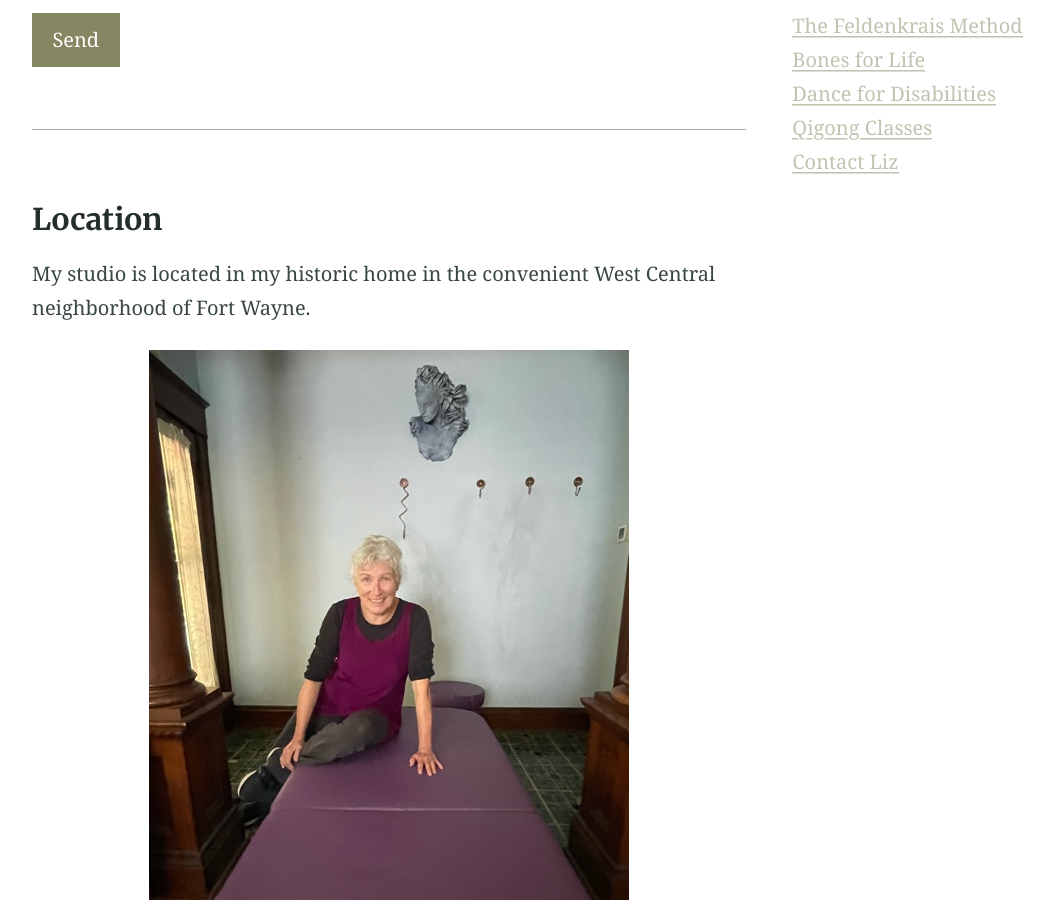
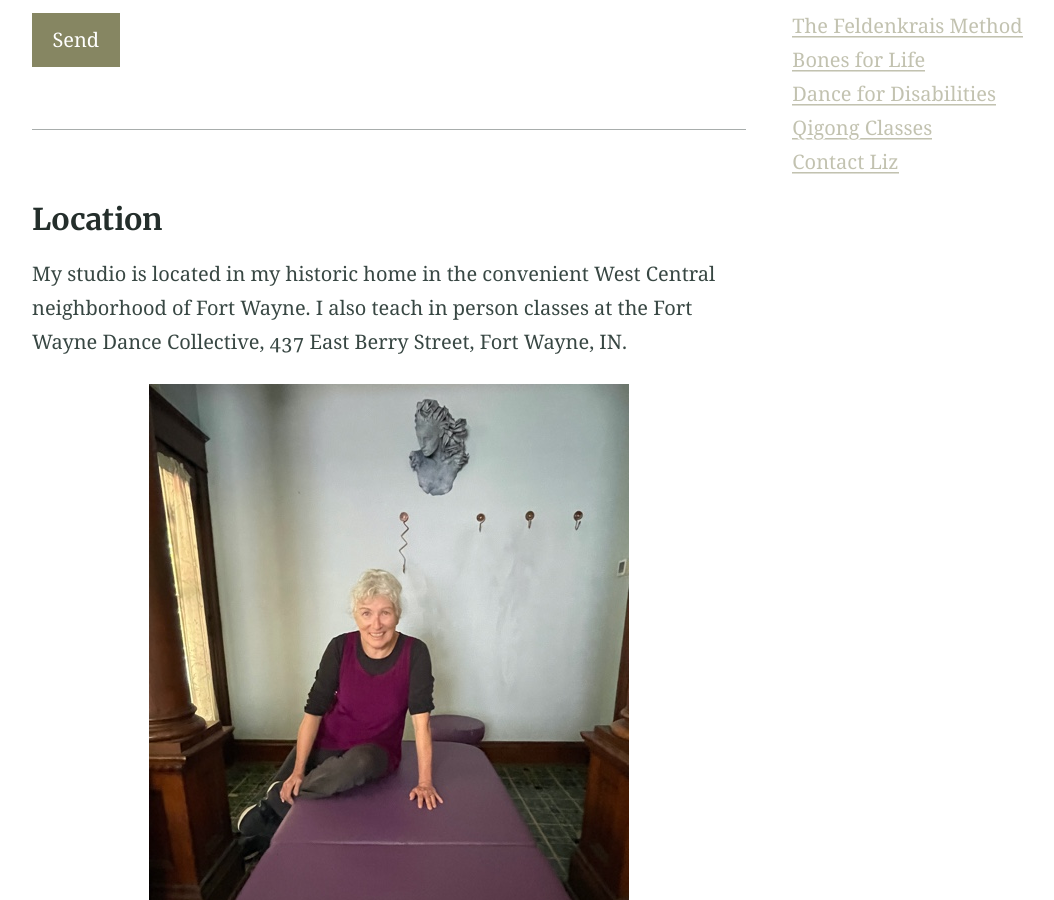
Before and after one commit to monnierliz/monnierliz.github.io, a Jekyll site: the page built from contact.md, in a window 1280 px wide and 900 px high, scrolled down 955 px. Shown: the whole window, without its empty margins (32-1086 px from the left). Built offline with Jekyll 4.4.1, drawn with Linux system fonts in a browser that asks for light colours.

Commit message:
Update contact.md
Add FWDC address

```diff
--- a/contact.md
+++ b/contact.md
@@ -31,7 +31,7 @@ Interested in scheduling a session? Booking a class? Just need movement advice o
 
 ### Location
 
-My studio is located in my historic home in the convenient West Central neighborhood of Fort Wayne.
+My studio is located in my historic home in the convenient West Central neighborhood of Fort Wayne. I also teach in person classes at the Fort Wayne Dance Collective, 437 East Berry Street, Fort Wayne, IN.
 
 {% include figure.html image="/assets/images/liz-on-table.jpeg" position="center" caption="Liz at her home studio in Fort Wayne" %}
 
```
